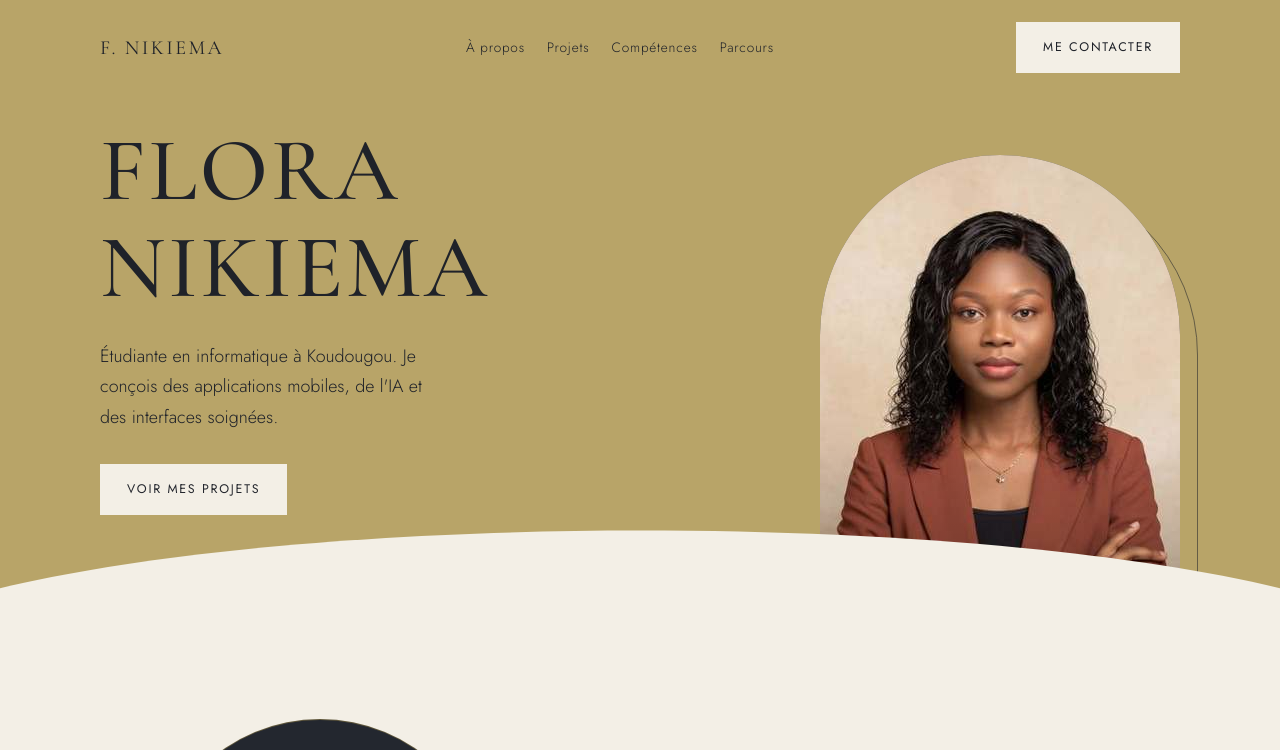
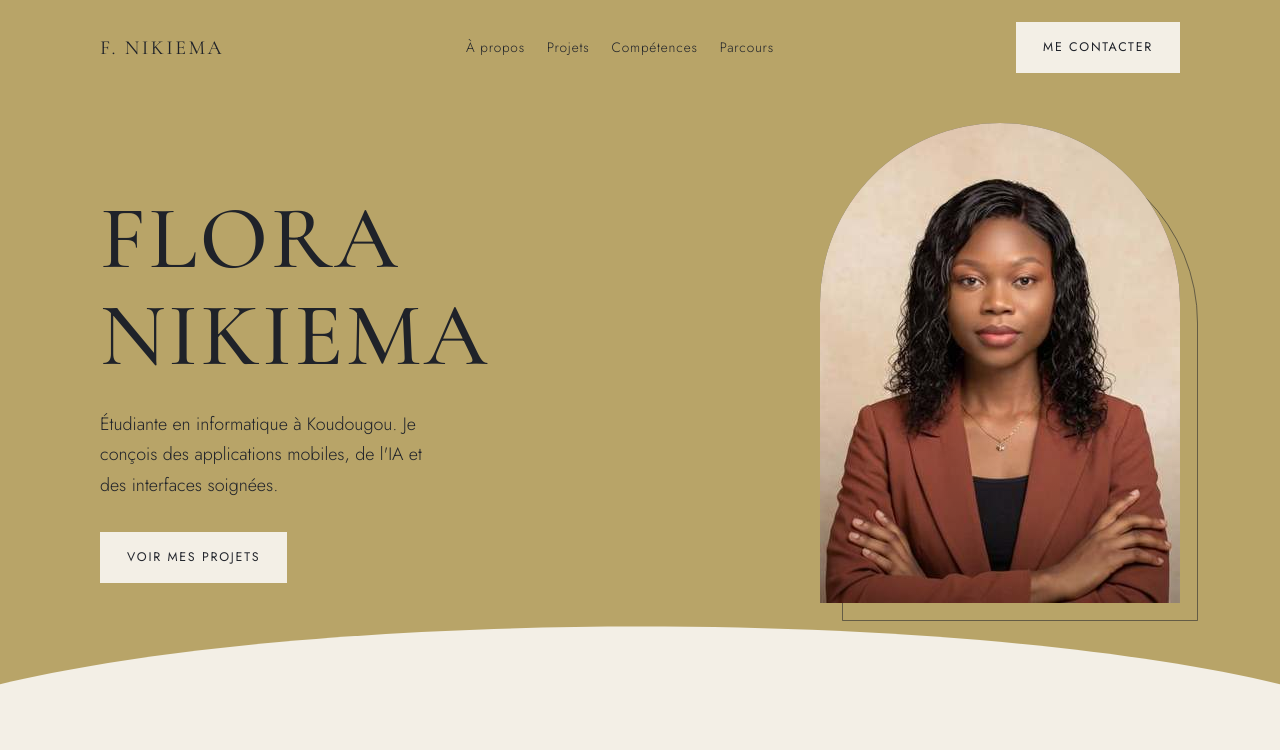
Before and after one commit to Flora290/Flora290.github.io, a plain HTML site: page index.html in a window 1280 px wide. Shown: the top 750 px of the page. Drawn offline with nearby package versions, Linux system fonts and the light colour scheme.

Commit message:
Affiche la photo en entier au-dessus de la courbe

```diff
--- a/index.html
+++ b/index.html
@@ -64,10 +64,10 @@ a:focus-visible, button:focus-visible { outline: 2px solid var(--gold-deep); out
 
 /* hero */
 .hero { background: var(--gold); color: var(--on-gold); position: relative; overflow: hidden; }
-.hero-grid { display: grid; grid-template-columns: 1.15fr .85fr; gap: 40px; align-items: end; padding-top: 28px; }
+.hero-grid { display: grid; grid-template-columns: 1.15fr .85fr; gap: 40px; align-items: end; padding-top: 28px; padding-bottom: clamp(70px, 10vw, 130px); }
 .hero h1 { font-size: clamp(2.8rem, 7.5vw, 5.6rem); text-transform: uppercase; font-weight: 500; letter-spacing: .03em; }
 .hero .lead { font-size: 1.12rem; max-width: 34ch; margin-block: 24px 32px; }
-.hero-copy { padding-bottom: 120px; }
+.hero-copy { padding-bottom: 20px; }
 .arch-wrap { position: relative; max-width: 360px; width: 100%; margin-left: auto; align-self: end; }
 .arch { border-radius: 999px 999px 0 0; background: linear-gradient(180deg, #5b5748, #3a382f); aspect-ratio: 3/4; display: grid; place-items: center; position: relative; overflow: hidden; }
 .arch .mono { font-family: var(--font-display); font-size: clamp(5rem, 14vw, 8.5rem); color: #e6d9b0; letter-spacing: .04em; line-height: 1; font-weight: 400; }
@@ -136,6 +136,7 @@ h2 { font-size: clamp(2rem, 4.6vw, 3.1rem); text-transform: uppercase; }
 
 @media (max-width: 820px) {
   .hero-grid, .about, .contact .box { grid-template-columns: 1fr; }
+  .hero-grid { padding-bottom: 0; }
   .hero-copy { padding-bottom: 20px; }
   .arch-wrap { margin: 0 auto 90px; max-width: 280px; }
   .about .arch-wrap { margin: 0 auto; }
```
